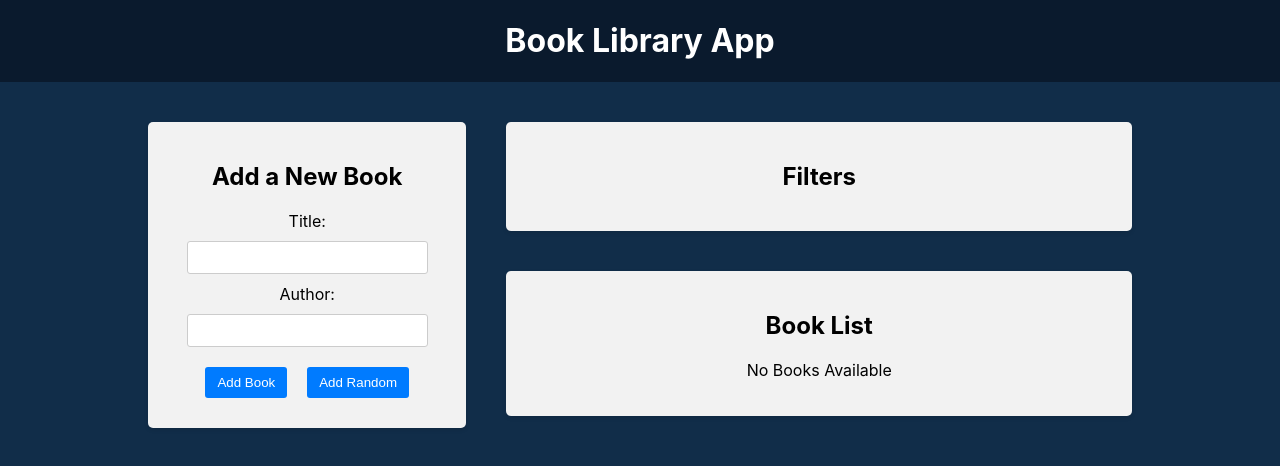
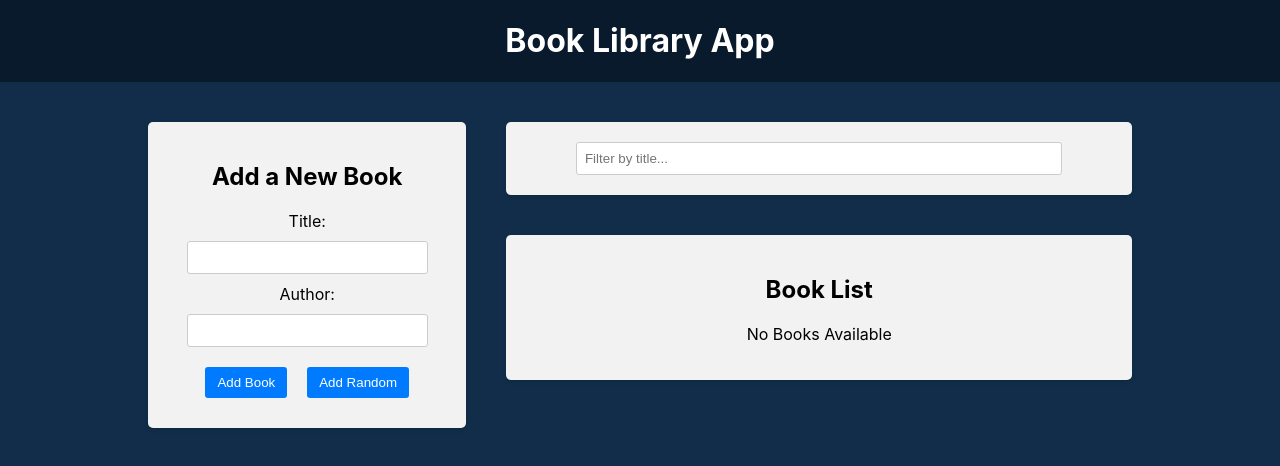
Before and after one commit to Saverzus/Bibrary, a React (Create React App) app in the folder 30-react-redux/frontend/: page / in a window 1280 px wide. Shown: the top 466 px of the page. Built offline with nearby package versions, Linux system fonts and the light colour scheme.

Commit message:
send filter redux state on input onChange

```diff
--- a/30-react-redux/frontend/src/components/Filter/Filter.js
+++ b/30-react-redux/frontend/src/components/Filter/Filter.js
@@ -1,9 +1,19 @@
+import { useDispatch } from 'react-redux';
+import { setTitleFilter } from '../../redux/slices/filterSlice'
 import './Filter.css'
 
 const Filter = () => {
+    const dispatch = useDispatch();
+
+    const handleTitleFilterChange = (e) => {
+        dispatch(setTitleFilter(e.target.value))
+    }
+
     return (
         <div className="app-block filter">
-            <h2>Filters</h2>
+            <div className='filter-group'>
+                <input type="text" placeholder='Filter by title...' ohChange={handleTitleFilterChange} />
+            </div>
         </div>
     )
 }
--- /dev/null
+++ b/30-react-redux/frontend/src/redux/slices/filterSlice.js
@@ -0,0 +1,20 @@
+import { createSlice } from '@reduxjs/toolkit';
+
+const initialState = {
+    title: '',
+};
+
+const filterSlice = createSlice({
+    name: 'filter',
+    initialState: initialState,
+    reducers: {
+        setTitleFilter: (state, action) => {
+            state.title = action.payload;
+        },
+    },
+});
+
+
+export const { setTitleFilter } = filterSlice.actions;
+
+export default filterSlice.reducer;
--- a/30-react-redux/frontend/src/redux/store.js
+++ b/30-react-redux/frontend/src/redux/store.js
@@ -1,9 +1,11 @@
 import { configureStore } from '@reduxjs/toolkit';
 import booksReducer from './books/reducer';
+import filterReducer from './slices/filterSlice';
 
 const store = configureStore({
     reducer: {
         books: booksReducer,
+        filter: filterReducer,
     },
 });
 
```
